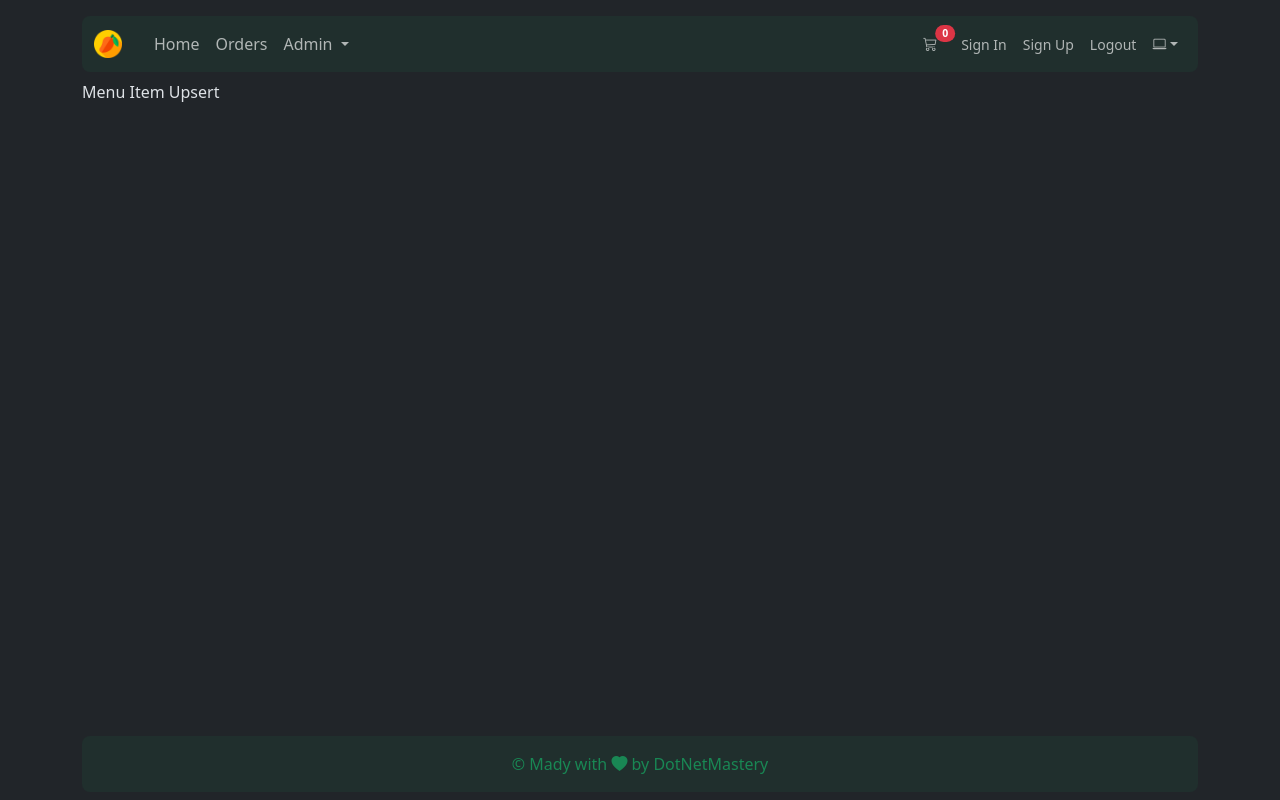
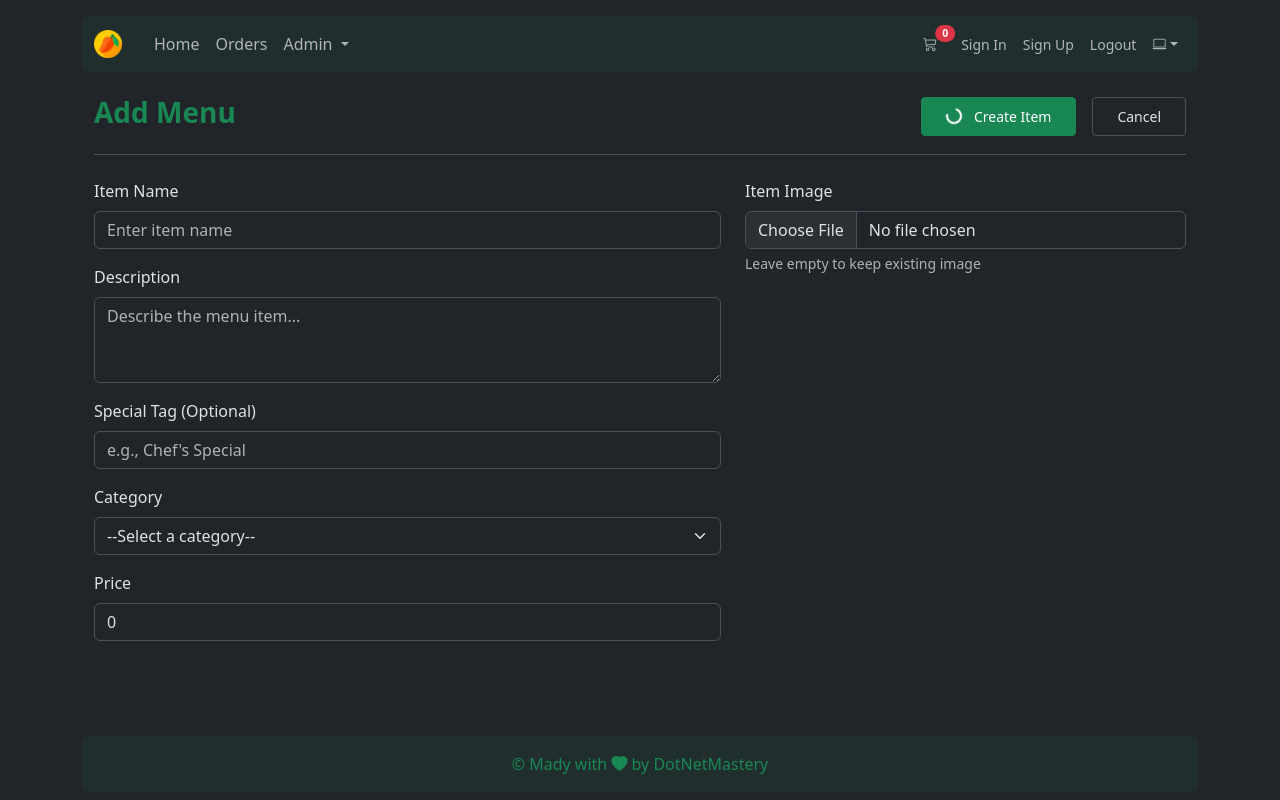
Before and after one commit to tee2490/07-VueMangoFusion, a Vue app: page /admin/manage-menu-items/create in a window 1280 px wide. Built offline with nearby package versions, Linux system fonts and the light colour scheme.

Commit message:
19 create Menu Item template

```diff
--- a/src/views/menu-item/MenuItemUpsert.vue
+++ b/src/views/menu-item/MenuItemUpsert.vue
@@ -1 +1,189 @@
-<template>Menu Item Upsert</template>
+<template>
+  <div class="d-flex justify-content-center align-items-center" v-if="loading">
+    <div class="spinner-grow text-success" style="width: 2.5rem; height: 2.5rem" role="status">
+      <span class="visually-hidden">Loading...</span>
+    </div>
+  </div>
+
+  <div class="container" v-else>
+    <div class="mx-auto">
+      <div class="mb-4 border-bottom d-flex justify-content-between align-items-center py-3">
+        <h3 class="fw-semibold text-success">Add Menu</h3>
+        <div class="d-flex gap-3">
+          <button
+            type="submit"
+            form="menuForm"
+            class="btn btn-success btn-sm gap-2 rounded-1 px-4 py-2"
+          >
+            <span class="spinner-border spinner-border-sm me-2"></span>
+            Create Item
+          </button>
+
+          <button
+            type="button"
+            class="btn btn-outline border btn-sm gap-2 rounded-1 px-4 py-2"
+            @click="router.push({ name: APP_ROUTE_NAMES.MENU_ITEM_LIST })"
+          >
+            Cancel
+          </button>
+        </div>
+      </div>
+      <div class="alert alert-danger pb-0" v-if="errorList.length > 0">
+        Please fix the following errors:
+        <ul>
+          <li v-for="error in errorList" :key="error">{{ error }}</li>
+        </ul>
+      </div>
+      <form
+        enctype="multipart/form-data"
+        class="needs-validation"
+        id="menuForm"
+        @submit="onFormSubmit"
+      >
+        <div class="row g-4">
+          <div class="col-lg-7">
+            <div class="d-flex flex-column g-12">
+              <div class="mb-3">
+                <label for="name" class="form-label">Item Name</label>
+                <input
+                  id="name"
+                  type="text"
+                  v-model="menuItemObj.name"
+                  class="form-control"
+                  placeholder="Enter item name"
+                />
+              </div>
+
+              <div class="mb-3">
+                <label for="description" class="form-label">Description</label>
+                <textarea
+                  id="description"
+                  class="form-control"
+                  placeholder="Describe the menu item..."
+                  rows="3"
+                  v-model="menuItemObj.description"
+                ></textarea>
+              </div>
+
+              <div class="mb-3">
+                <label for="specialTag" class="form-label">Special Tag (Optional)</label>
+                <input
+                  id="specialTag"
+                  type="text"
+                  class="form-control"
+                  placeholder="e.g., Chef's Special"
+                  v-model="menuItemObj.specialTag"
+                />
+              </div>
+
+              <div class="mb-3">
+                <label for="category" class="form-label">Category</label>
+                <select id="category" class="form-select" v-model="menuItemObj.category">
+                  <option value="" selected disabled>--Select a category--</option>
+                  <option v-for="category in CATEGROIES" :key="category">{{ category }}</option>
+                </select>
+              </div>
+
+              <div class="mb-3">
+                <label for="price" class="form-label">Price</label>
+                <input id="price" class="form-control" v-model="menuItemObj.price" />
+              </div>
+            </div>
+          </div>
+
+          <div class="col-lg-5">
+            <div>
+              <img
+                v-if="newUploadedImage_base64 != ''"
+                :src="newUploadedImage_base64 != '' ? newUploadedImage_base64 : menuItemObj.image"
+                class="img-fluid w-100 mb-3 rounded"
+                style="aspect-ratio: 1/1; object-fit: cover"
+              />
+              <div class="mb-3">
+                <label for="image" class="form-label">Item Image</label>
+                <input
+                  id="image"
+                  type="file"
+                  class="form-control"
+                  accept="image/*"
+                  @change="handleFileChange"
+                />
+                <div class="form-text">Leave empty to keep existing image</div>
+              </div>
+            </div>
+          </div>
+        </div>
+      </form>
+    </div>
+  </div>
+</template>
+
+<script setup>
+import { reactive, ref, onMounted } from 'vue'
+import { useRouter, useRoute } from 'vue-router'
+import { APP_ROUTE_NAMES } from '@/constants/routeNames'
+import { CONFIG_IMAGE_URL } from '@/constants/config'
+import { CATEGROIES } from '@/constants/constants'
+const loading = ref(false)
+const isProcessing = ref(false)
+const errorList = reactive([])
+const newUploadedImage = ref(null)
+const newUploadedImage_base64 = ref('')
+
+const menuItemObj = reactive({
+  name: '',
+  description: '',
+  specialTag: '',
+  category: '',
+  price: 0.0,
+  image: '',
+})
+const formData = new FormData()
+const router = new useRouter()
+const route = new useRoute()
+
+const handleFileChange = (event) => {
+  isProcessing.value = true
+  const file = event.target.files[0]
+  newUploadedImage.value = file
+  if (file) {
+    const reader = new FileReader()
+    reader.onload = (e) => {
+      newUploadedImage_base64.value = e.target.result
+    }
+    reader.readAsDataURL(file)
+  }
+  isProcessing.value = false
+}
+
+const onFormSubmit = async (event) => {
+  event.preventDefault()
+  isProcessing.value = true
+  errorList.length = 0 //clear it
+
+  //validations
+  if (menuItemObj.name.length < 3) {
+    errorList.push('Name should be at least 3 char long.')
+  }
+  if (menuItemObj.price <= 0) {
+    errorList.push('Price should be greater than 0.')
+  }
+  if (menuItemObj.category === '') {
+    errorList.push('Category must be selected.')
+  }
+  if (newUploadedImage.value) {
+    // add to formdata
+    formData.append('File', newUploadedImage.value)
+  } else {
+    errorList.push('Image must be uploaded.')
+  }
+  if (!errorList.length) {
+    //no errors
+    Object.entries(menuItemObj).forEach(([key, value]) => {
+      formData.append(key, value)
+    })
+    console.log(menuItemObj)
+  }
+  isProcessing.value = false
+}
+</script>
```
